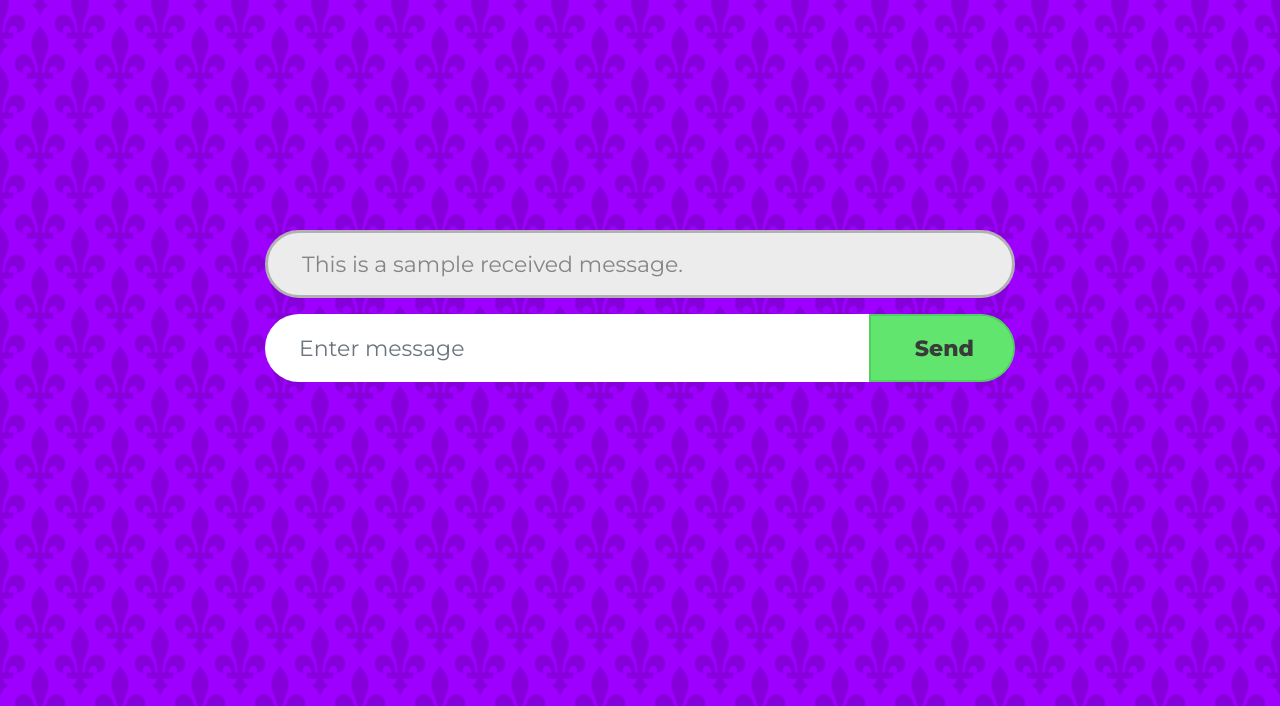
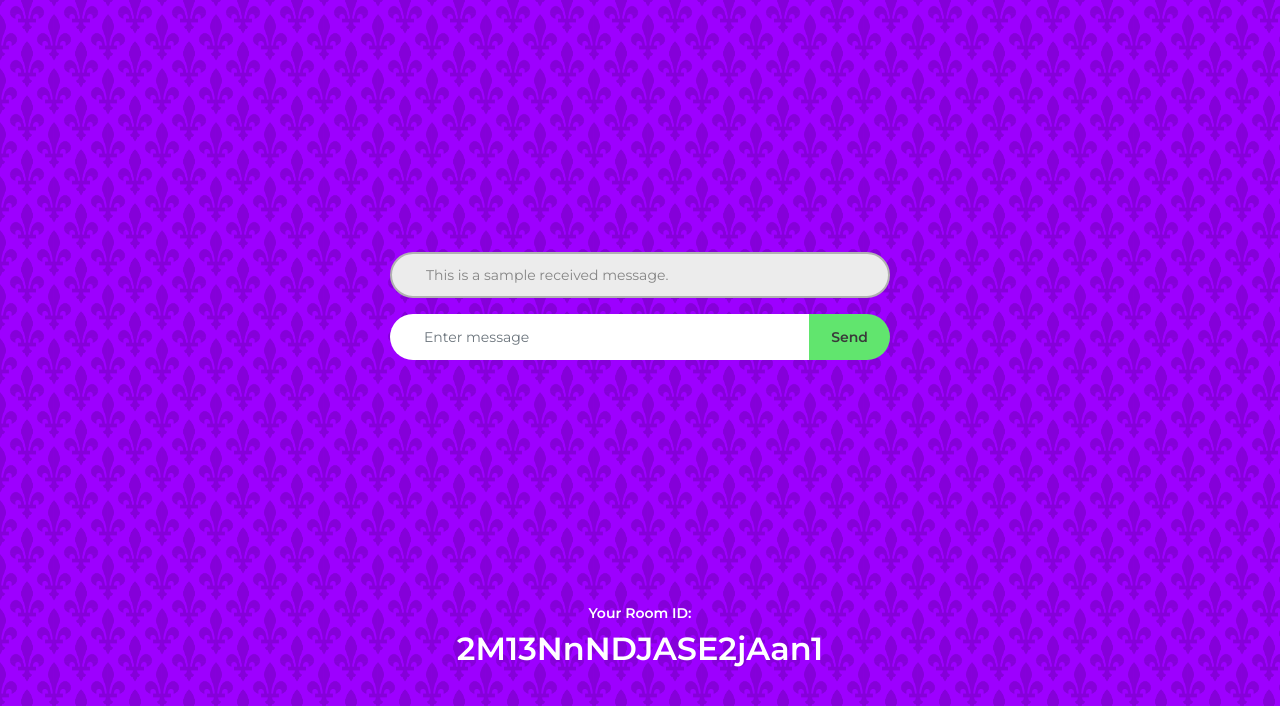
Before and after one commit to saamirt/Secure-Chat, a website: page index.html in a window 1280 px wide. Shown: the part 94-800 px from the top of the page. Drawn offline with nearby package versions, Linux system fonts and the light colour scheme; files that its build step writes are made by us from their sources; files whose address does not match are found by name.

Commit message:
Basic express server and decorative changes

```diff
--- a/index.html
+++ b/index.html
@@ -4,17 +4,24 @@
 <head>
     <title>Chatbot Site</title>
     <!--Fonts-->
-    <link href="https://fonts.googleapis.com/css?family=Montserrat:400,500,800" rel="stylesheet">
+    <link href="https://fonts.googleapis.com/css?family=Montserrat:400,500,600,800" rel="stylesheet">
 
     <link rel="stylesheet" href="https://maxcdn.bootstrapcdn.com/bootstrap/4.1.0/css/bootstrap.min.css">
     <script src="https://ajax.googleapis.com/ajax/libs/jquery/3.3.1/jquery.min.js"></script>
     <script src="https://cdnjs.cloudflare.com/ajax/libs/popper.js/1.14.0/umd/popper.min.js"></script>
     <script src="https://maxcdn.bootstrapcdn.com/bootstrap/4.1.0/js/bootstrap.min.js"></script>
 
-    <link rel="stylesheet" href="style.css">
+    <link rel="stylesheet" href="files/style.css">
 </head>
 
 <body>
+    <div class = "headerText">
+        <h1>Secure Chat</h1>
+        <div>
+            <h4>Your Room ID:</h4>
+            <h2>2M13NnNDJASE2jAan1</h2>
+        </div>
+    </div>
     <div class="centered unselectable">
         <div class="form-group receivedMsg">
             <div class="typewriter">
@@ -29,7 +36,7 @@
         </div>
     </div>
     <div class="bgPattern"></div>
-    <script src="script.js"></script>
+    <script src="files/script.js"></script>
 </body>
 
 </html>
--- a/style.css
+++ b/style.css
@@ -25,13 +25,13 @@ html {
     height: 100%;
     width: 100%;
     background-image: url("bg_pattern.png");
-            background-size: 80px;
+    background-size: 54px;
     opacity: 0.15;
     z-index: -1;
 }
 
 .input-group {
-            width: 750px;
+    width: 500px;
     border-radius: 34px;
     transition: all 300ms;
     box-sizing: content-box !important;
@@ -39,7 +39,7 @@ html {
 }
 
 .input-group * {
-            font-size: 22px;
+    font-size: 14px;
     color: #3A3A3A;
 }
 
@@ -47,7 +47,7 @@ html {
     padding-left: 34px;
     border-radius: 34px 0 0 34px !important;
     border: none;
-            height: 68px;
+    height: 46px;
 }
 
 .form-control:focus {
@@ -58,13 +58,12 @@ html {
     border-top-right-radius: 999999px !important;
     border-bottom-right-radius: 999999px !important;
     background-color: #61E56E !important;
-            border: 2px solid rgb(83, 207, 96);
+    border: none;
     font-weight: 600;
     height: 100%;
-            padding-left: 30%;
-            padding-right: 30%;
-            width: 146px !important;
+    text-align: center;
     transition: all 200ms;
+    width: 80.8px;
 }
 
 #chatSendBtn:hover {
@@ -104,12 +103,12 @@ html {
         opacity: 1;
     }
     20% {
-                transform: scale(25, 25);
+        transform: scale(15, 15);
         opacity: 1;
     }
     100% {
         opacity: 0;
-                transform: scale(40, 40);
+        transform: scale(20, 20);
     }
 }
 
@@ -140,13 +139,13 @@ html {
 /* DEMO-SPECIFIC STYLES */
 
 .receivedMsg {
-            font-size: 22px;
-            width: 750px;
-            height: 68px;
+    font-size: 14px;
+    width: 500px;
+    height: 46px;
     background-color: rgb(236, 236, 236);
     padding: 6px 34px;
     border-radius: 34px;
-            border: 3px solid rgb(177, 177, 177);
+    border: 2px solid rgb(177, 177, 177);
     color: rgb(133, 133, 133);
 }
 
@@ -195,6 +194,33 @@ html {
     }
 }
 
+.headerText{
+    color: white;
+    padding: 30px;
+    width: 100%;
+    height: 100%;
+    position: absolute;
+    top: 0;
+    bottom: 0;
+    left: 0;
+    right: 0;
+    display: flex;
+    text-align: center;
+    flex-direction: column;
+    justify-content: space-between;
+
+}
+.headerText h1{
+    font-weight: 800;
+}
+.headerText h2{
+    font-weight:600;
+}
+.headerText h4{
+    font-weight:600;
+    font-size: 14px;
+}
+
 .centered {
     position: fixed;
     top: 50%;
```
Also changed, not shown: index.js (added, +17 -0 lines), package.json (+7 -2 lines), 1 other file. Lines whose indentation alone changed are shown as unchanged.
